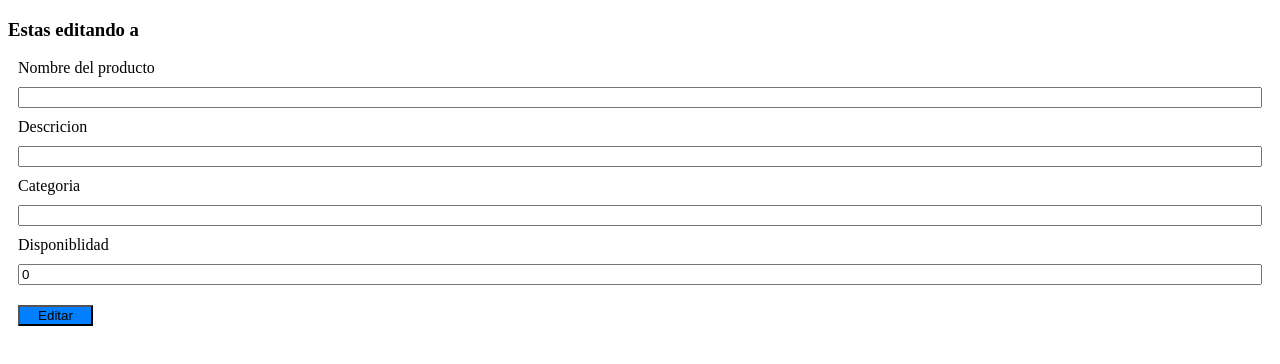
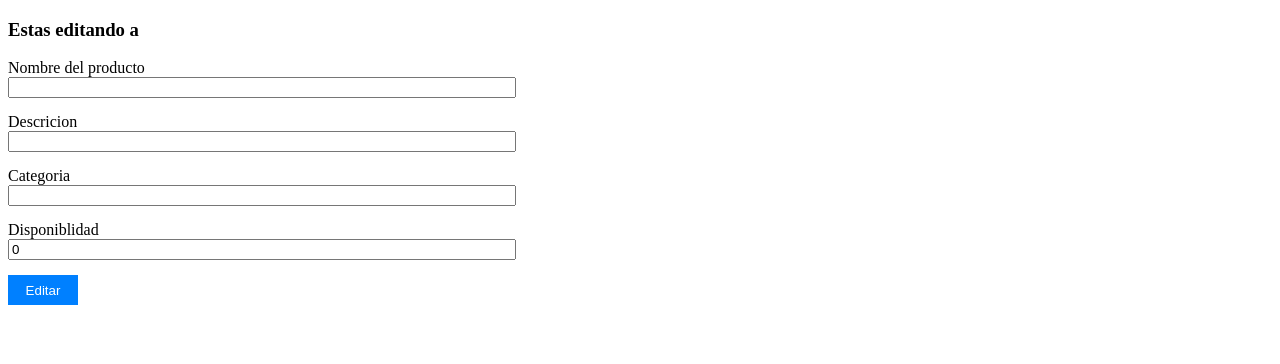
Before and after one commit to peterson-perez/Angular-http, an Angular app: page /editProduct/1 in a window 1280 px wide. Shown: the top 364 px of the page. Built offline with nearby package versions, Linux system fonts and the light colour scheme; no server answers.

Commit message:
feat: css styles

```diff
--- a/src/app/components/editproduct/editproduct.component.css
+++ b/src/app/components/editproduct/editproduct.component.css
@@ -1,18 +1,70 @@
 
-form{
+/* titutlo */
+.titulo{
+    text-align: center;
+  }
+
+  p{
+    margin: 5px;
+    color: grey;
+    font-size: 30px;
+    text-decoration: underline;
+  }
+
+  /* formulario  */
+
+  .seccion {
     display: flex;
     flex-direction: column;
+    justify-content: center;
+    align-items: center;
   }
 
-input{
-    margin: 10px;
+  .form-container {
+    display: flex;
+    flex-direction: column;
+    justify-content: center;
+    width: 500px;
+    height: 500px;
+    border: 1px solid rgb(0, 0, 0);
+    border-radius: 10px;
   }
 
-label{
-    margin-left: 10px;
+  /* input */
+  .formulary{
+    display: flex;
+    flex-direction: column;
+    align-items: center;
   }
 
-.button{
-    width: 75px;
+  .formulary,
+  input {
+    width: 500px;
+    display: flex;
+    flex-direction: column;
+    margin-bottom: 15px;
+  }
+
+
+  .add-form-input {
+    width: 80%;
+  }
+
+  /* boton */
+
+  .button-container{
+    display: flex;
+    flex-direction: column;
+    align-items: center;
+  }
+
+  .button {
+    width: 70px;
+    height: 30px;
+    color: white;
     background-color: hsl(210, 100%, 50%);
+    cursor: pointer;
+    border: none;
+    align-items: center;
+    text-align: center;
   }
```
Lines whose indentation alone changed are shown as unchanged.
